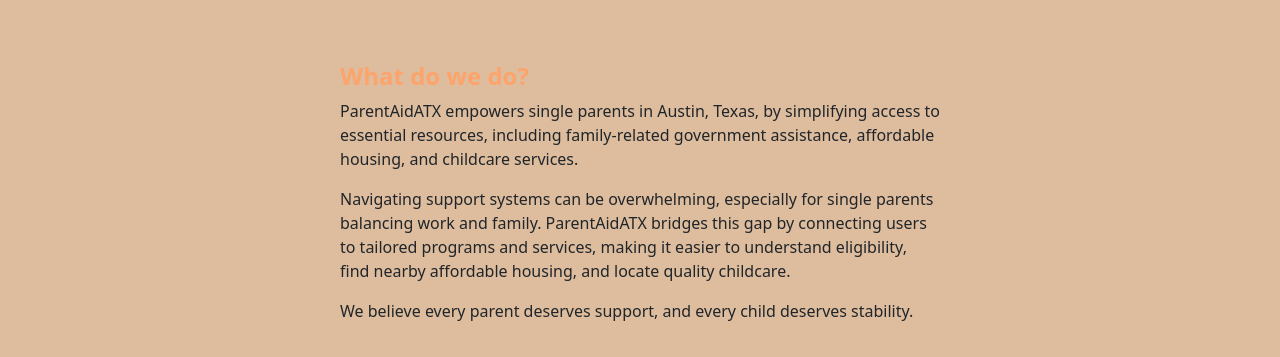
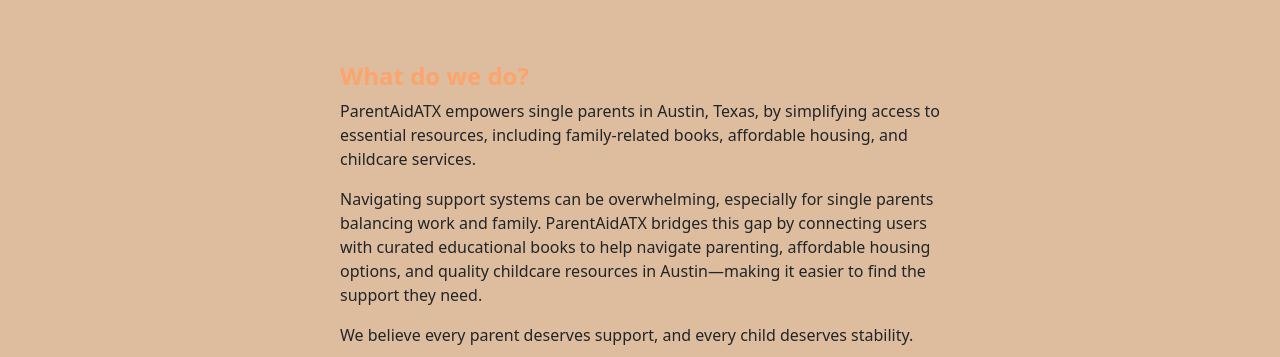
Before and after one commit to allisonstill/ParentAidATX-Single-Parent-Resources-in-Austin-, a React (Vite) app in the folder frontend/: page / in a window 1280 px wide. Shown: the part 878-1235 px from the top of the page. Built offline with nearby package versions, Linux system fonts and the light colour scheme.

Commit message:
updated home page and about page descriptions to reflect books

```diff
--- a/frontend/src/pages/About.jsx
+++ b/frontend/src/pages/About.jsx
@@ -56,7 +56,7 @@
         Support for Single Parents in Austin, Simplified.
         </strong> ParentAidATX helps
         single parents in Austin, Texas get information on family-related
-        government assistance, affordable nearby housing, and childcare centers.
+        books, affordable nearby housing, and childcare centers.
       </p>
       <p className="about-description">
         <span className="fw-bold">Tools used: </span> NodeJS, React, Bootstrap,
@@ -79,8 +79,8 @@
       </div>
       <p className="about-description mt-5 mb-5">This project was born out of the need to integrate disparate data sources,
         making it easier for single parents to access support resources. With so much to juggle, navigating hundreds of
-        government programs, housing options, and childcare services can be overwhelming and time-consuming for single parents.
-        We aim to simplify this process by consolidating the most useful information into a single, accessible website.</p>
+        housing options and childcare services can be overwhelming and time-consuming for single parents.
+        We aim to simplify this process by consolidating the most useful resources into a single, accessible website.</p>
     </div>
   );
 }
--- a/frontend/src/pages/Home.jsx
+++ b/frontend/src/pages/Home.jsx
@@ -19,14 +19,14 @@
           <p>
             ParentAidATX empowers single parents in Austin, Texas, by
             simplifying access to essential resources, including family-related
-            government assistance, affordable housing, and childcare services.
+            books, affordable housing, and childcare services.
           </p>
           <p>
-            Navigating support systems can be overwhelming, especially for
-            single parents balancing work and family. ParentAidATX bridges this
-            gap by connecting users to tailored programs and services, making it
-            easier to understand eligibility, find nearby affordable housing,
-            and locate quality childcare.
+            Navigating support systems can be overwhelming, especially for single parents balancing
+            work and family. ParentAidATX bridges this gap by connecting users with curated educational books
+            to help navigate parenting,
+            affordable housing options, and quality childcare resources in Austin—making it
+            easier to find the support they need.
           </p>
           <p>
             We believe every parent deserves support, and every child deserves
```
